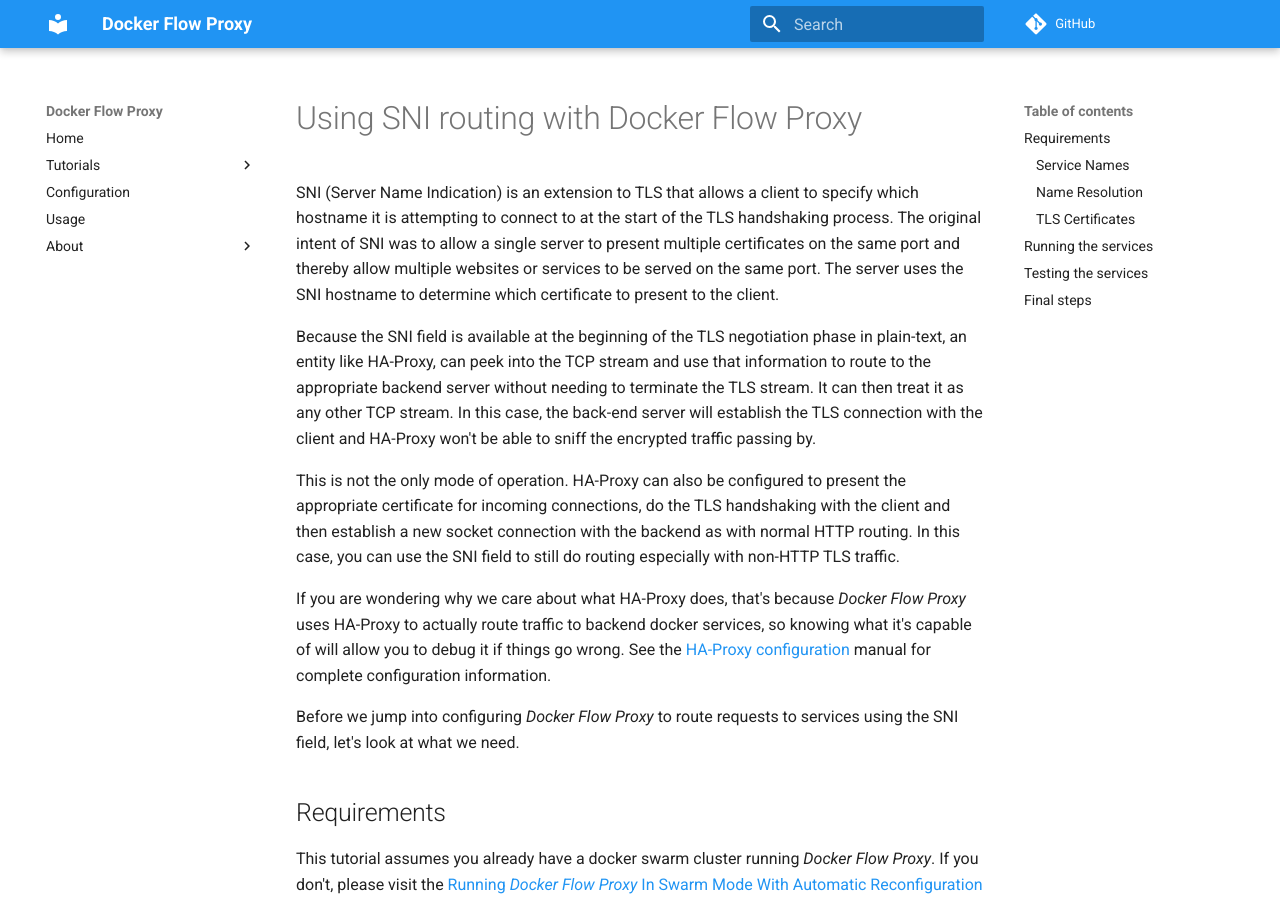
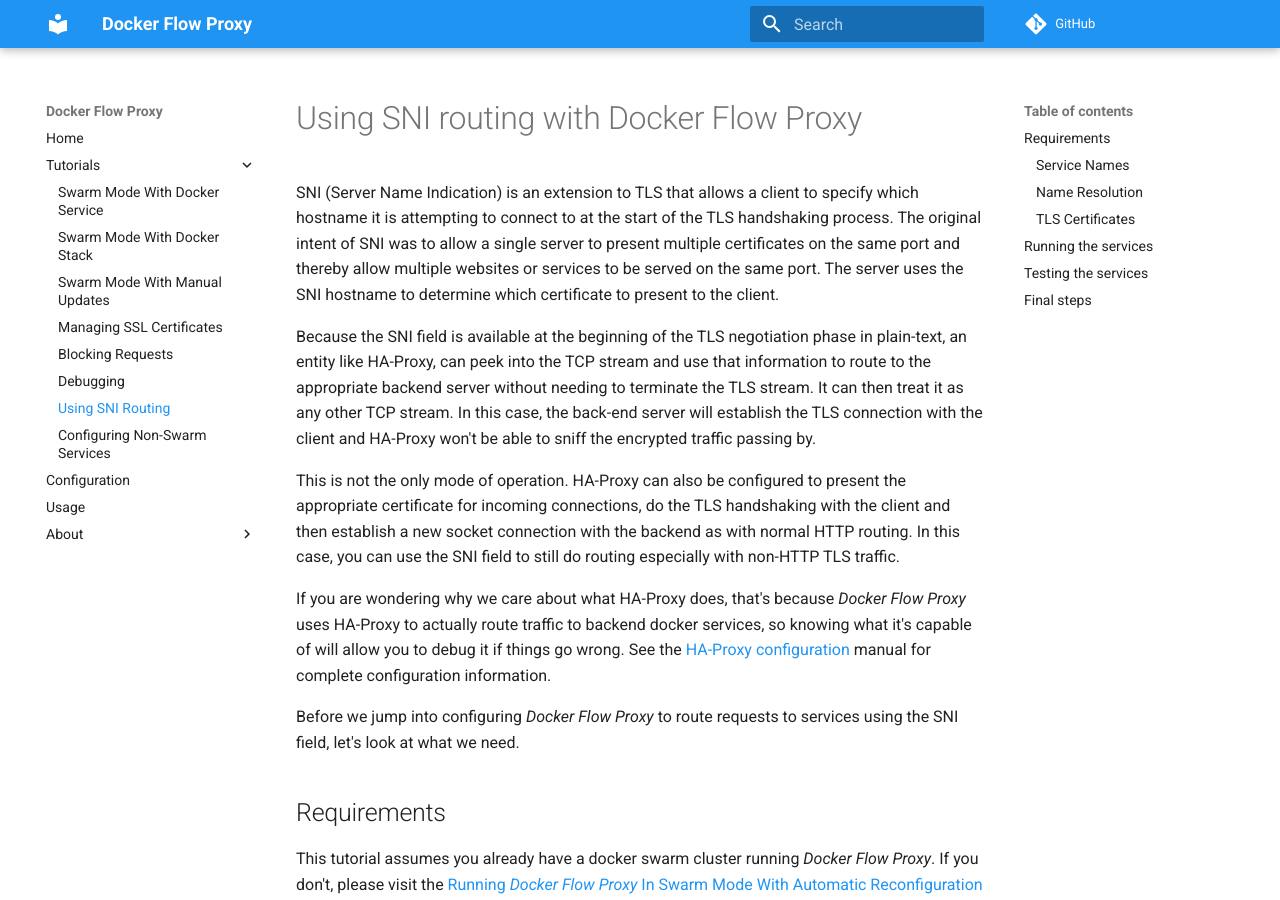
Before and after one commit to docker-flow/docker-flow-proxy, an MkDocs documentation site: the page built from docs/sni-routing.md, in a window 1280 px wide and 900 px high. Built offline with MkDocs 1.6.1 and Material for MkDocs 9.7.7, drawn with Linux system fonts in a browser that asks for light colours; comment, search, counter and statistics services are not loaded; old or Windows-style settings are respelled for this version of MkDocs.

Commit message:
Added SNI Routing tutorial

```diff
--- a/mkdocs.yml
+++ b/mkdocs.yml
@@ -8,6 +8,7 @@ pages:
     - Managing SSL Certificates: certs.md
     - Blocking Requests: blocking.md
     - Debugging: debugging.md
+    - Using SNI Routing: sni-routing.md
     - Configuring Non-Swarm Services: non-swarm.md
   - Configuration: config.md
   - Usage: usage.md
```
Also changed, not shown: 1 other file.
